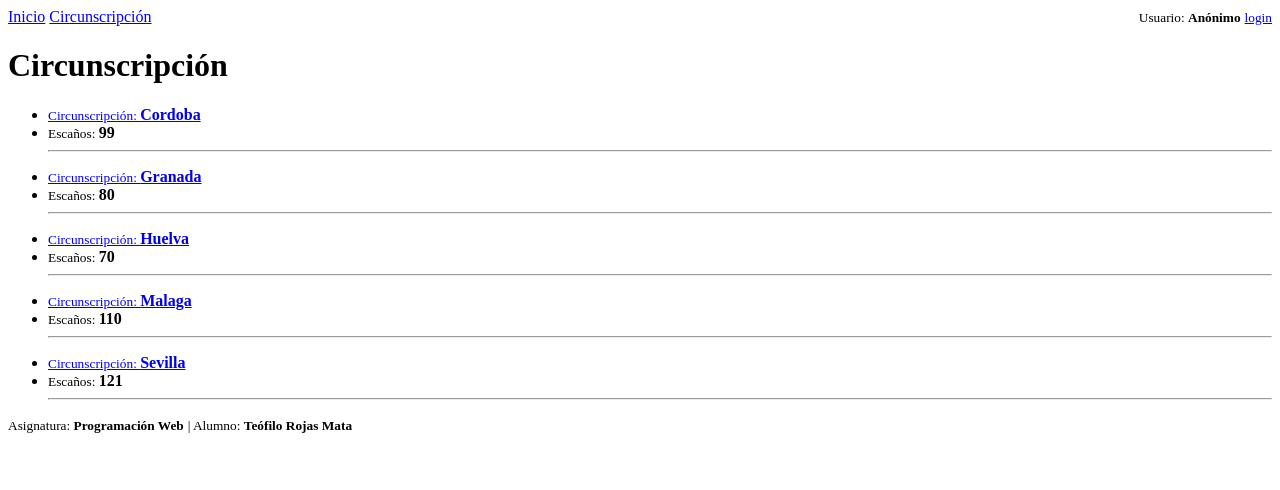
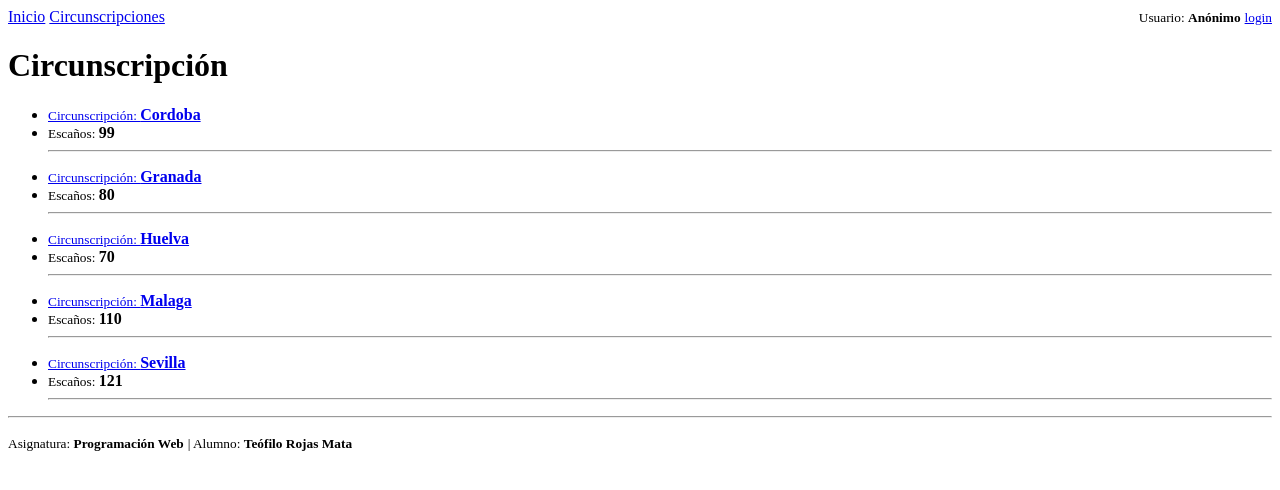
Before and after one commit to Reshait/ExamenEneroByTeo, a Django app: page /eleccion/circunscripcion/ in a window 1280 px wide. Shown: the top 490 px of the page. Run offline with Django 3.2, Linux system fonts and the light colour scheme; data comes from the database, SQL or seed files in the repository; both versions use the stored data as it was after the commit.

Commit message:
OK circunscripcion

```diff
--- a/eleccion/views.py
+++ b/eleccion/views.py
@@ -6,7 +6,6 @@ from django.contrib.auth.decorators import login_required
 from eleccion.models import Circunscripcion, Mesa
 from django.core.urlresolvers import reverse_lazy
 from django.shortcuts import redirect
-
 
 # Create your views here.
 
@@ -97,7 +96,7 @@ class CircunscripcionEditar(UpdateView):
 		return context
 
 	def dispatch(self, request, *args, **kwargs):
-		if not request.user.has_perms('eleccion.change_circunscripcion'):
+		if not request.user.has_perm('eleccion.change_circunscripcion'):
 			return redirect('circunscripcion_url')
 		return super(CircunscripcionEditar, self).dispatch(request, *args, **kwargs)
 
@@ -111,7 +110,7 @@ class CircunscripcionEliminar(DeleteView):
     success_url = reverse_lazy('circunscripcion_url')
 
     def dispatch(self, request, *args, **kwargs):
-        if not request.user.has_perms('eleccion.delete_circunscripcion'):
+        if not request.user.has_perm('eleccion.delete_circunscripcion'):
             return redirect('circunscripcion_url')
         return super(CircunscripcionEliminar, self).dispatch(request, *args, **kwargs)
 
--- a/templates/eleccion/base.html
+++ b/templates/eleccion/base.html
@@ -17,7 +17,7 @@
             </div>
 
             <a href="/eleccion/">Inicio</a>
-            <a href="/eleccion/circunscripcion/">Circunscripción</a>
+            <a href="/eleccion/circunscripcion/">Circunscripciones</a>
 
         </nav>
         {% block content %}
@@ -25,6 +25,7 @@
 
     </body>
     <footer>
+        <hr>
         <p>
             <small>Asignatura: <strong>Programación Web</strong></small>
             <small> | </small>
--- a/templates/eleccion/circunscripcion.html
+++ b/templates/eleccion/circunscripcion.html
@@ -3,8 +3,8 @@
     {% block content %}
     	<h1>Circunscripción</h1>
 
-        {% if user.is_authenticated %}
-			<a href="crear/">Añadir Circunscripción</a>
+        {% if perms.eleccion.change_circunscripcion %}
+			<a href="crear/">Añadir Circunscripciones</a>
 		{% endif %}
 
 		{% for x in object_list %}
--- a/templates/eleccion/vistaDetallada.html
+++ b/templates/eleccion/vistaDetallada.html
@@ -6,11 +6,11 @@
 		<h1>{{ circunscripcion.nombre }}</h1>
 		<h4> {{ circunscripcion.nEscanos }}</h4>
 
-    	{% if perms.article.can_change %}
+    	{% if user.is_authenticated %}
 			<a href="{% url 'editar_url' circunscripcion.id %}" class="btn-teo">Editar</a>
     	{% endif %}
 
-    	{% if perms.article.can_delete %}
+    	{% if user.is_authenticated %}
 			<a href="{% url 'eliminar_url' circunscripcion.id %}" class="btn-teo">Eliminar</a>
 		{% endif %}
 
```
Also changed, not shown: db.sqlite3.
